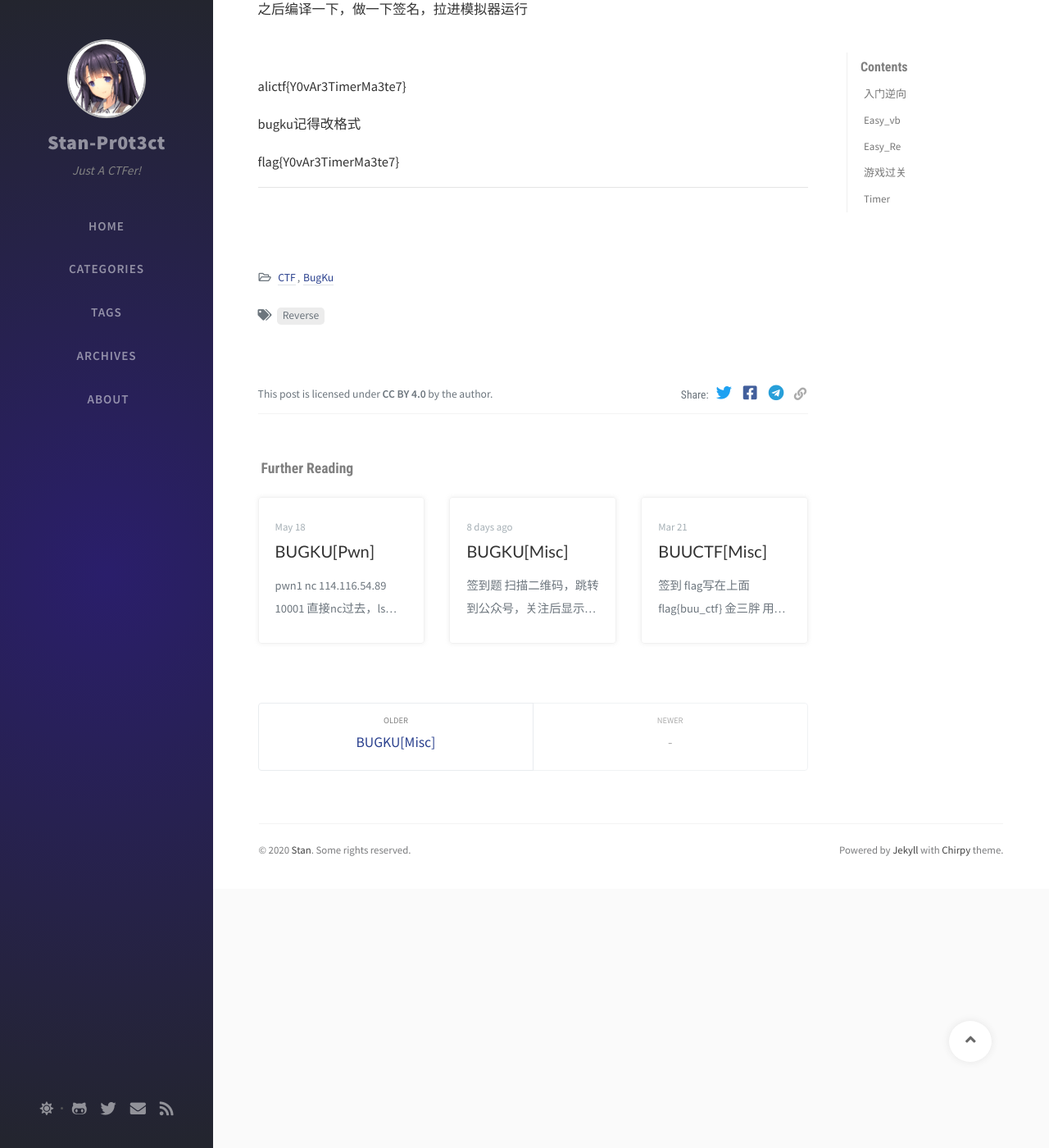
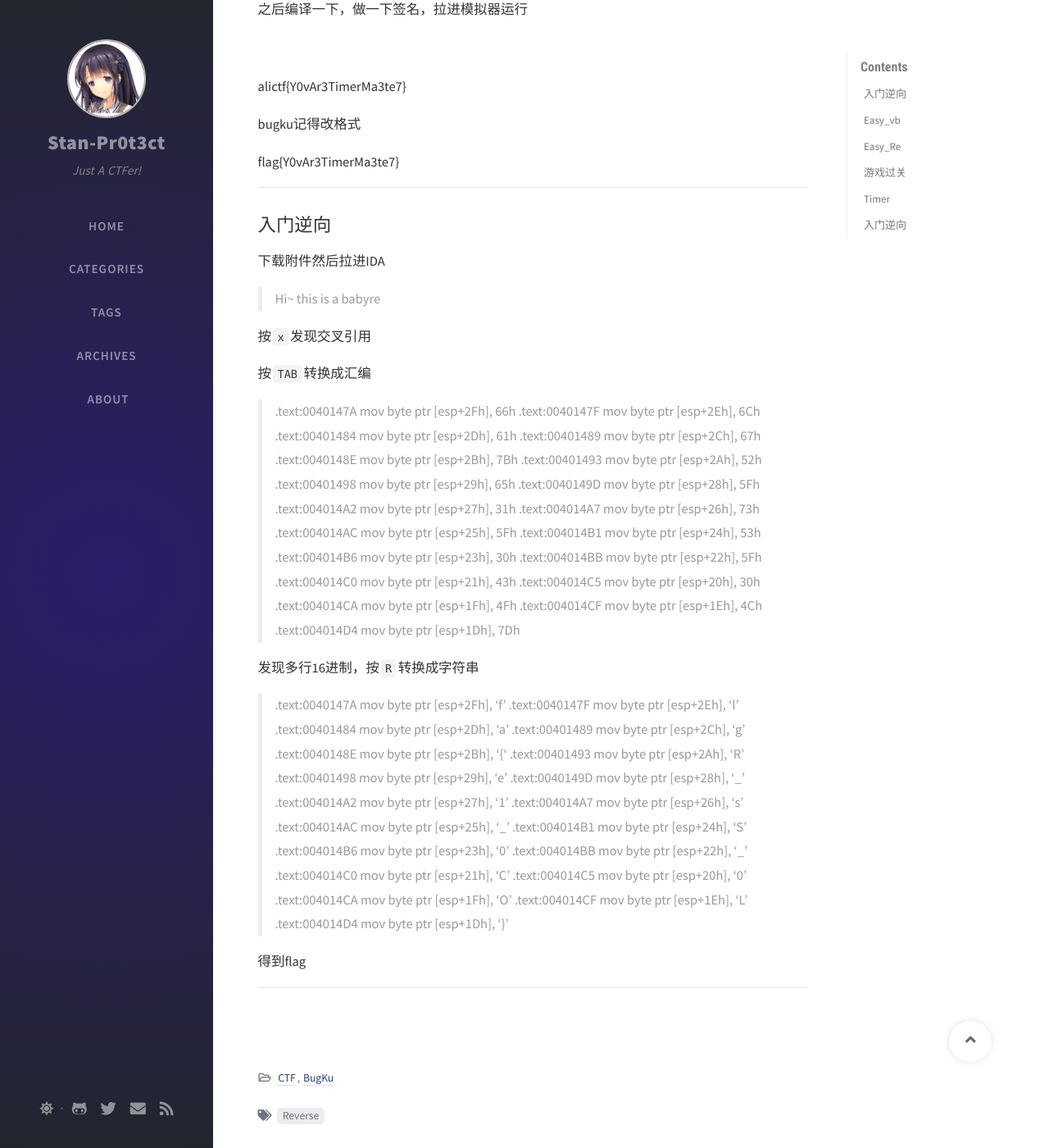
Before and after one commit to Stan-Pr0t3ct/Stan-Pr0t3ct.github.io, a Jekyll site: the page built from _posts/2020-10-25-BUGKU[Reverse].md, in a window 1280 px wide and 1400 px high, scrolled down 27458 px. Shown: the whole window at 82% size. Built offline with Jekyll 4.4.1, drawn with Linux system fonts in a browser that asks for light colours; nearby versions of some CDN libraries; comment, search, counter and statistics services are not loaded.

Commit message:
update BUGKU Reverse

```diff
--- a/_posts/2020-10-25-BUGKU[Reverse].md
+++ b/_posts/2020-10-25-BUGKU[Reverse].md
@@ -427,3 +427,59 @@ bugku记得改格式
 flag{Y0vAr3TimerMa3te7}
 
 ---
+
+## 入门逆向
+
+下载附件然后拉进IDA
+
+> Hi~ this is a babyre
+
+按`x`发现交叉引用
+
+按`TAB`转换成汇编
+
+> .text:0040147A                 mov     byte ptr [esp+2Fh], 66h
+> .text:0040147F                 mov     byte ptr [esp+2Eh], 6Ch
+> .text:00401484                 mov     byte ptr [esp+2Dh], 61h
+> .text:00401489                 mov     byte ptr [esp+2Ch], 67h
+> .text:0040148E                 mov     byte ptr [esp+2Bh], 7Bh
+> .text:00401493                 mov     byte ptr [esp+2Ah], 52h
+> .text:00401498                 mov     byte ptr [esp+29h], 65h
+> .text:0040149D                 mov     byte ptr [esp+28h], 5Fh
+> .text:004014A2                 mov     byte ptr [esp+27h], 31h
+> .text:004014A7                 mov     byte ptr [esp+26h], 73h
+> .text:004014AC                 mov     byte ptr [esp+25h], 5Fh
+> .text:004014B1                 mov     byte ptr [esp+24h], 53h
+> .text:004014B6                 mov     byte ptr [esp+23h], 30h
+> .text:004014BB                 mov     byte ptr [esp+22h], 5Fh
+> .text:004014C0                 mov     byte ptr [esp+21h], 43h
+> .text:004014C5                 mov     byte ptr [esp+20h], 30h
+> .text:004014CA                 mov     byte ptr [esp+1Fh], 4Fh
+> .text:004014CF                 mov     byte ptr [esp+1Eh], 4Ch
+> .text:004014D4                 mov     byte ptr [esp+1Dh], 7Dh
+
+发现多行16进制，按`R`转换成字符串
+
+> .text:0040147A                 mov     byte ptr [esp+2Fh], 'f'
+> .text:0040147F                 mov     byte ptr [esp+2Eh], 'l'
+> .text:00401484                 mov     byte ptr [esp+2Dh], 'a'
+> .text:00401489                 mov     byte ptr [esp+2Ch], 'g'
+> .text:0040148E                 mov     byte ptr [esp+2Bh], '{'
+> .text:00401493                 mov     byte ptr [esp+2Ah], 'R'
+> .text:00401498                 mov     byte ptr [esp+29h], 'e'
+> .text:0040149D                 mov     byte ptr [esp+28h], '\_'
+> .text:004014A2                 mov     byte ptr [esp+27h], '1'
+> .text:004014A7                 mov     byte ptr [esp+26h], 's'
+> .text:004014AC                 mov     byte ptr [esp+25h], '\_'
+> .text:004014B1                 mov     byte ptr [esp+24h], 'S'
+> .text:004014B6                 mov     byte ptr [esp+23h], '0'
+> .text:004014BB                 mov     byte ptr [esp+22h], '\_'
+> .text:004014C0                 mov     byte ptr [esp+21h], 'C'
+> .text:004014C5                 mov     byte ptr [esp+20h], '0'
+> .text:004014CA                 mov     byte ptr [esp+1Fh], 'O'
+> .text:004014CF                 mov     byte ptr [esp+1Eh], 'L'
+> .text:004014D4                 mov     byte ptr [esp+1Dh], '}'
+
+得到flag
+
+---
```
